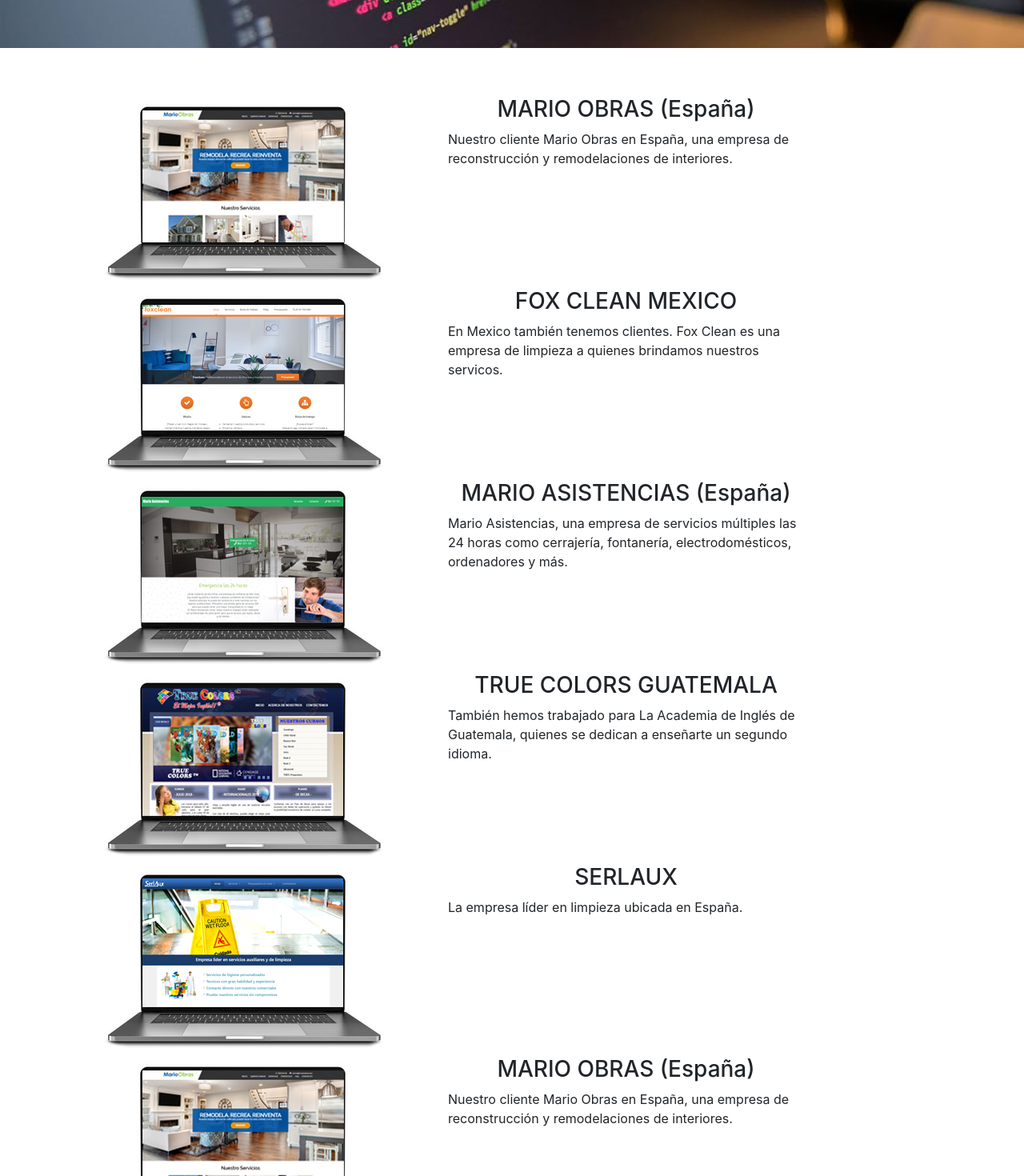
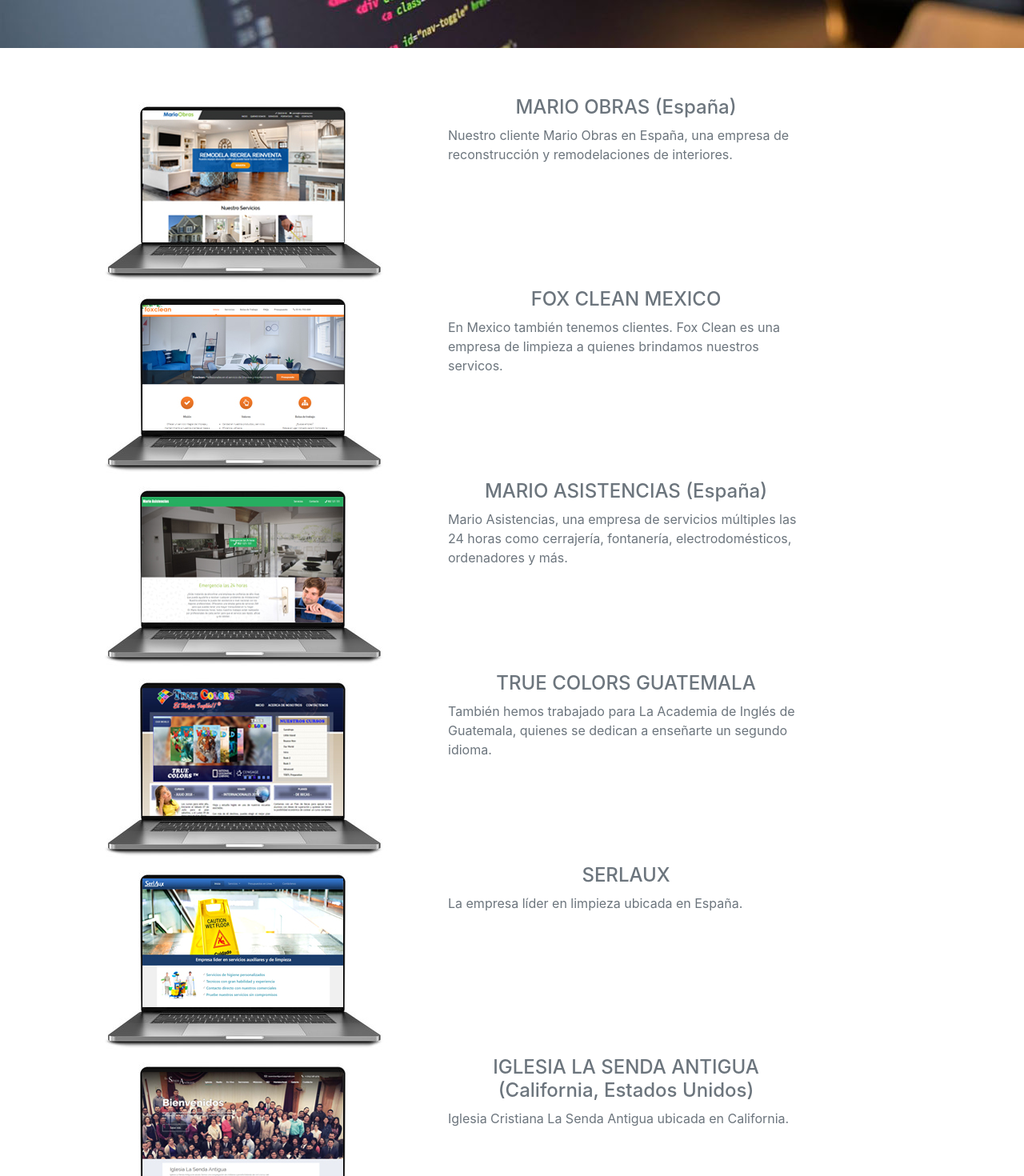
Before and after one commit to hugoqui/iqstudio, an Angular app: page /clients in a window 1280 px wide. Shown: the part 440-1910 px from the top of the page at 80% size. Built offline with nearby package versions, Linux system fonts and the light colour scheme.

Commit message:
clientes finalizado3

```diff
--- a/src/app/clients/clients.component.html
+++ b/src/app/clients/clients.component.html
@@ -5,8 +5,8 @@
       </a>
       </div>
       <div class="col-md-5">
-        <h3 class="text-center">MARIO OBRAS (España)</h3>
-        <p>Nuestro cliente Mario Obras en España, una empresa de reconstrucción
+        <h4 class= "text-secondary text-center">MARIO OBRAS (España)</h4>
+        <p class="text-secondary">Nuestro cliente Mario Obras en España, una empresa de reconstrucción
            y remodelaciones de interiores.</p>
     </div>
 
@@ -16,8 +16,8 @@
       </a>
       </div>
       <div class="col-md-5">
-        <h3 class="text-center">FOX CLEAN MEXICO</h3>
-        <p>En Mexico también tenemos clientes. Fox Clean es una empresa de limpieza
+        <h4 class= "text-secondary text-center">FOX CLEAN MEXICO</h4>
+        <p class="text-secondary">En Mexico también tenemos clientes. Fox Clean es una empresa de limpieza
           a quienes brindamos nuestros servicos.</p>
     </div>
 
@@ -27,9 +27,10 @@
             </a>
         </div>
         <div class="col-md-5">
-          <h3 class="text-center">MARIO ASISTENCIAS (España)</h3>
-          <p>Mario Asistencias, una empresa de servicios
-            múltiples las 24 horas como cerrajería, fontanería, electrodomésticos, ordenadores y más.</p>
+            <h4 class= "text-secondary text-center">MARIO ASISTENCIAS (España)</h4>
+            <p class="text-secondary">Mario Asistencias, una empresa de servicios
+            múltiples las 24 horas como cerrajería, fontanería, electrodomésticos, ordenadores y más.
+          </p>
       </div>
 
       <div class="col-md-5">
@@ -38,9 +39,11 @@
             </a>
         </div>
         <div class="col-md-5">
-          <h3 class="text-center">TRUE COLORS GUATEMALA</h3>
-          <p>También hemos trabajado para La Academia de Inglés de Guatemala,
-            quienes se dedican a enseñarte un segundo idioma.</p>
+            <h4 class= "text-secondary text-center">TRUE COLORS GUATEMALA</h4>
+          <p class="text-secondary">
+            También hemos trabajado para La Academia de Inglés de Guatemala,
+            quienes se dedican a enseñarte un segundo idioma.
+          </p>
       </div>
 
       <div class="col-md-5">
@@ -50,18 +53,21 @@
 
         </div>
         <div class="col-md-5">
-          <h3 class="text-center">SERLAUX</h3>
-          <p>La empresa líder en limpieza ubicada en España.</p>
+            <h4 class= "text-secondary text-center">SERLAUX</h4>
+          <p class="text-secondary">
+            La empresa líder en limpieza ubicada en España.
+          </p>
       </div>
 
       <div class="col-md-5">
-          <a href="http://www.marioobras.com/" target="_blank">
-              <img  src="assets/Images/laptop-clientes.jpg" alt="">
+          <a href="http://iglesialasendaantigua.com/" target="_blank">
+              <img src="assets/Images/laptop-clientes4.jpg" alt="">
           </a>
           </div>
           <div class="col-md-5">
-            <h3 class="text-center">MARIO OBRAS (España)</h3>
-            <p>Nuestro cliente Mario Obras en España, una empresa de reconstrucción
-               y remodelaciones de interiores.</p>
+            <h4 class= "text-secondary text-center">IGLESIA LA SENDA ANTIGUA (California, Estados Unidos)</h4>
+            <p class="text-secondary">
+              Iglesia Cristiana La Senda Antigua ubicada en California.
+            </p>
         </div>
 </div>
```
